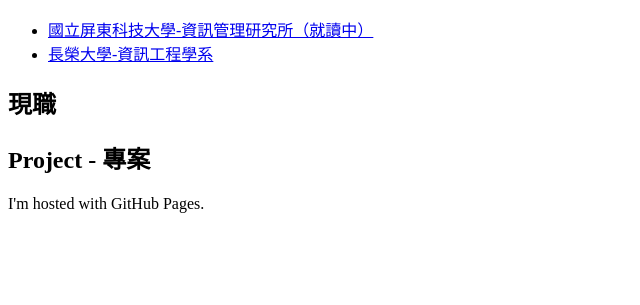
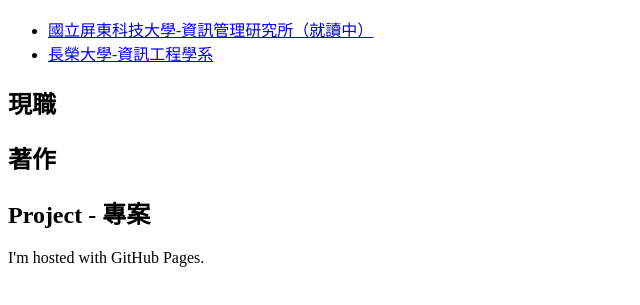
Before and after one commit to kaihuei0519/kaihuei0519.github.io, a plain HTML site: page index.html in a window 1280 px wide. Shown: the part 127-432 px from the top of the page, without its empty margins (0-640 px from the left). Drawn offline with Linux system fonts and the light colour scheme.

Commit message:
Add: 著作
可以放論文、出版書籍。

```diff
--- a/index.html
+++ b/index.html
@@ -21,6 +21,7 @@
             <li><a href="http://sites.cjcu.edu.tw/csie/">長榮大學-資訊工程學系</a></li>
         </ul>
         <h2>現職</h2>
+        <h2>著作</h2>
         <h2>Project - 專案</h2>
         <p>I'm hosted with GitHub Pages.</p>
     </body>
```
